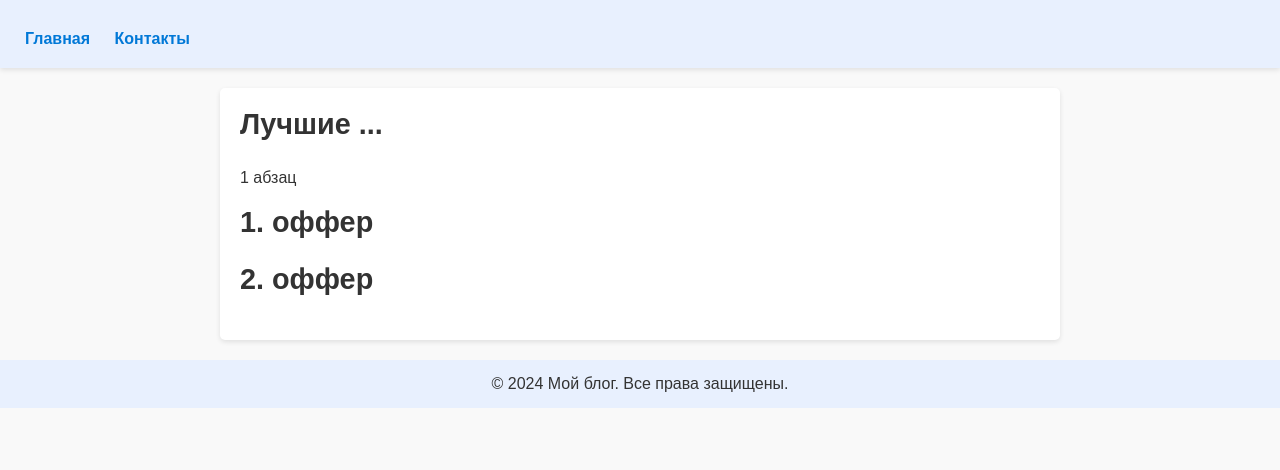
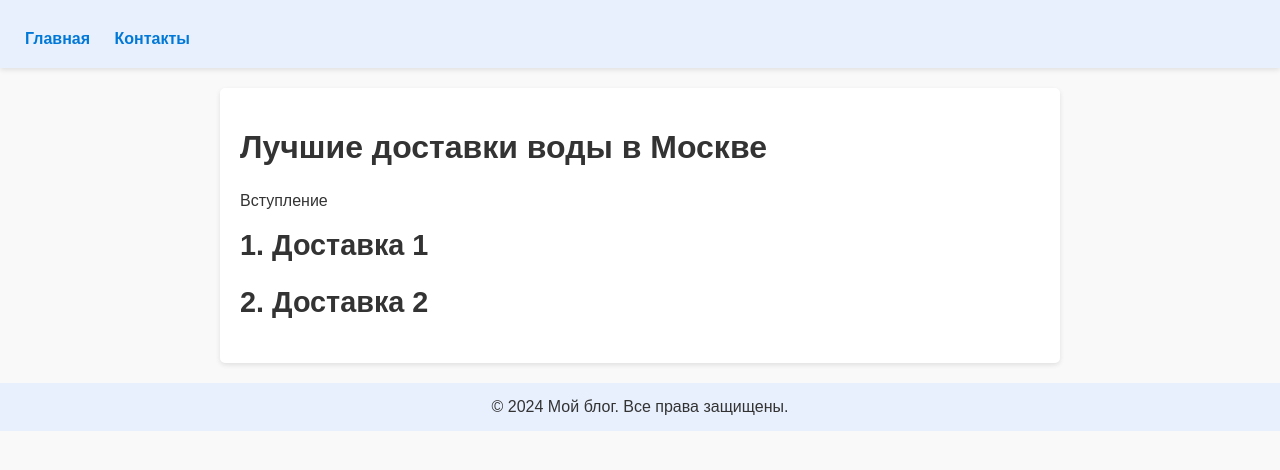
Before and after one commit to testkurs777/luchshie-dostavki-vodi-msk, a plain HTML site: page index.html in a window 1280 px wide. Drawn offline with Linux system fonts and the light colour scheme.

Commit message:
Update index.html

```diff
--- a/index.html
+++ b/index.html
@@ -68,15 +68,15 @@
         </nav>
     </header>
     <main>
-<h2>Лучшие ...</h2>
+<h1>Лучшие доставки воды в Москве</h1>
 
-<p>1 абзац</p>
+<p>Вступление</p>
 
 
-<h2>1. оффер</h2>
+<h2>1. Доставка 1</h2>
 
 
-<h2>2. оффер</h2>
+<h2>2. Доставка 2</h2>
 
     </main>
     <footer>
```
